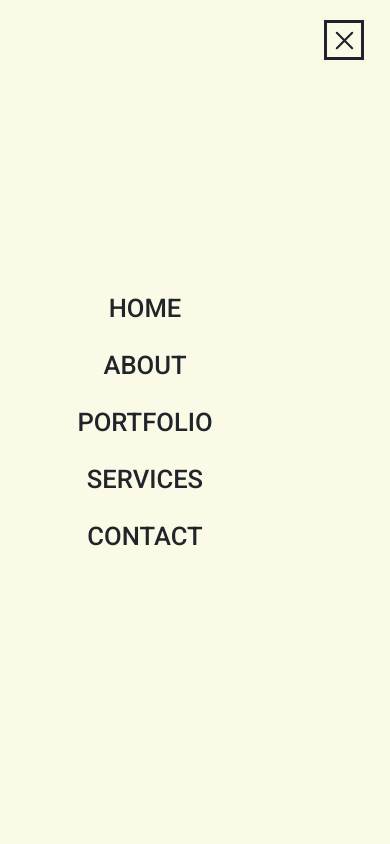
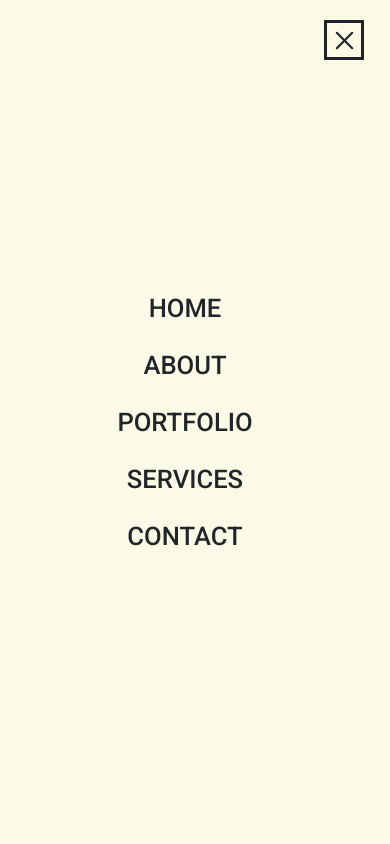
Before and after one commit to DeepakNIET/my_portfolio, a plain HTML site: page index.html in a window 390 px wide. Both pictures are taken after a click on the element 344 px from the left and 40 px from the top of the page. Shown: the top 844 px of the page. Drawn offline with nearby package versions, Linux system fonts and the light colour scheme; a web font is replaced by a local one.

Commit message:
style.css

```diff
--- a/style.css
+++ b/style.css
@@ -946,8 +946,7 @@ Media Queries Section
     opacity: 0;
     visibility: hidden;
     pointer-events: none;
-    padding-left: 20px;
-    padding-right: 20px;
+    padding-left: 80px;
   }
 
   .navbar-lists {
```
